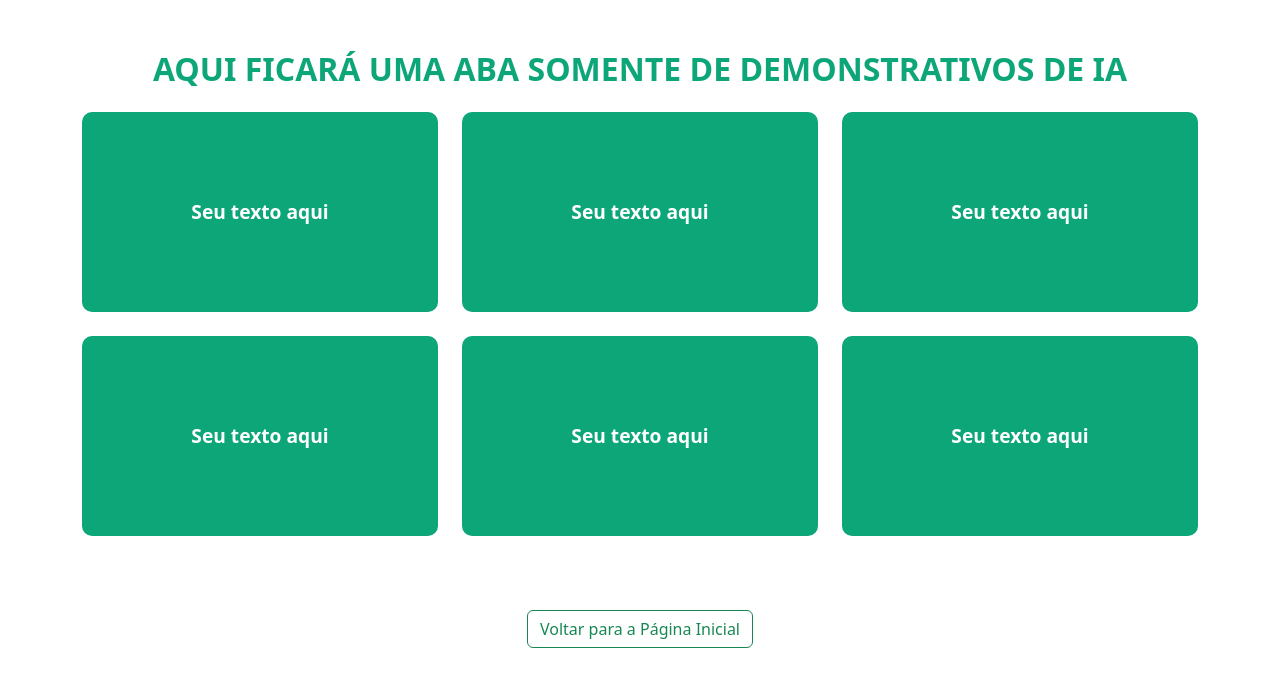
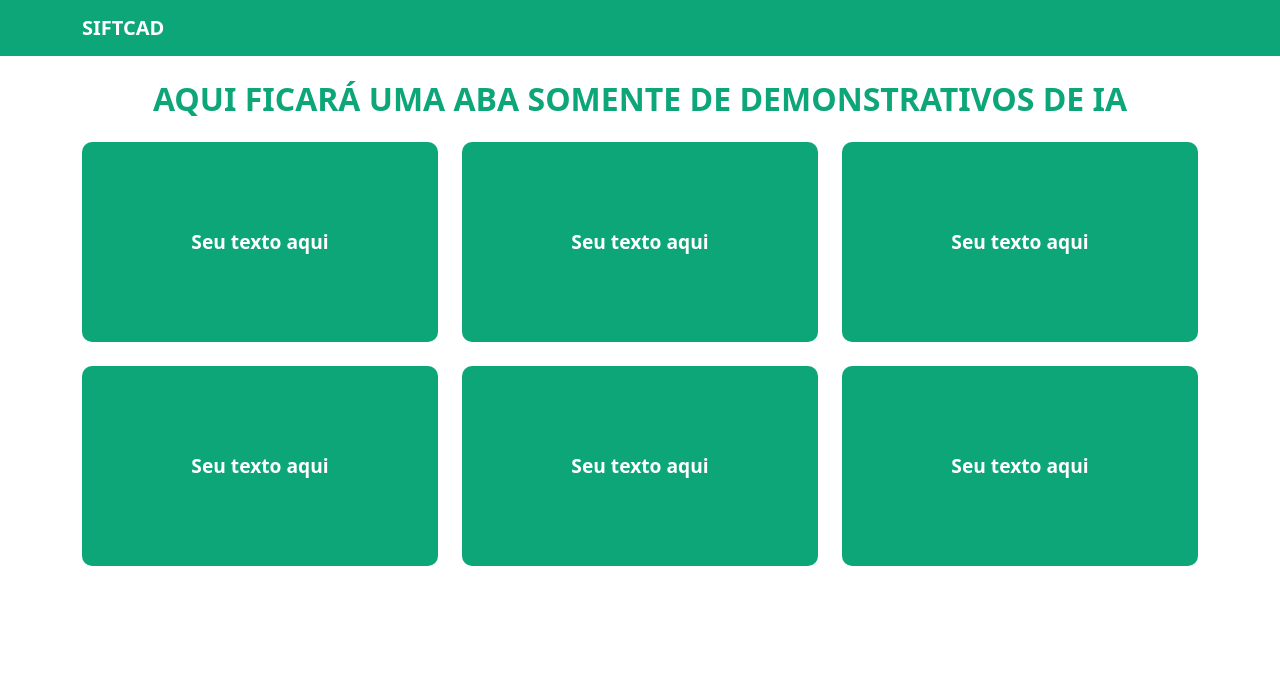
Before and after one commit to Souza041/BRNPJCT, a plain HTML site: page toolchain.html in a window 1280 px wide. Drawn offline with nearby package versions, Linux system fonts and the light colour scheme.

Commit message:
ADD NEW FUNCTIONS AND STYLES

```diff
--- a/styletool.css
+++ b/styletool.css
@@ -4,7 +4,7 @@ body {
     text-align: center;
   }
   .demo-section {
-    padding: 50px 0;
+    padding: 80px 0;
   }
   .demo-box {
     background-color: #0ca678;
--- a/toolchain.html
+++ b/toolchain.html
@@ -8,7 +8,15 @@
   <link rel="stylesheet" href="./styletool.css">
 </head>
 <body>
-  <section class="demo-section">
+<nav class="navbar navbar-expand-lg navbar-dark fixed-top" style="background-color: #0ca678;">
+    <div class="container">
+        <a class="navbar-brand fw-bold" href="./index.html">SIFTCAD</a>
+        <button class="navbar-toggler" type="button" data-bs-toggle="collapse" data-bs-target="#navbarNav">
+          <span class="navbar-toggler-icon"></span>
+        </button>
+    </div>
+</nav>
+<section class="demo-section">
     <h2 class="fw-bold mb-4">AQUI FICARÁ UMA ABA SOMENTE DE DEMONSTRATIVOS DE IA</h2>
     <div class="container">
       <div class="row g-4">
@@ -32,11 +40,7 @@
         </div>
       </div>
     </div>
-  </section>
-
-  <div class="text-center mt-4">
-    <a href="./index.html" class="btn btn-outline-success">Voltar para a Página Inicial</a>
-  </div>
-  <script src="https://cdn.jsdelivr.net/npm/bootstrap@5.3.0/dist/js/bootstrap.bundle.min.js"></script>
+</section>
+<script src="https://cdn.jsdelivr.net/npm/bootstrap@5.3.0/dist/js/bootstrap.bundle.min.js"></script>
 </body>
 </html>
```
Also changed, not shown: index.html (+0 -1 lines).
